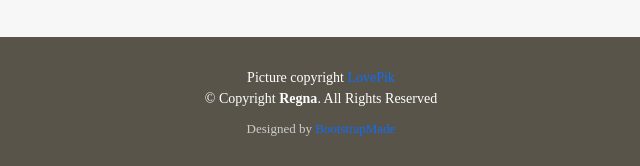
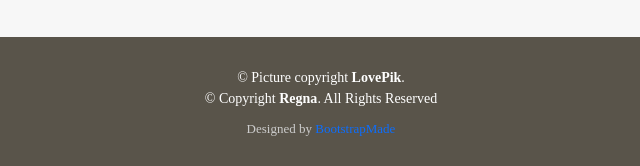
Before and after one commit to wayne301415/wayne301415.github.io, a plain HTML site: page index.html in a window 1280 px wide. Shown: the part 9801-9967 px from the top of the page, 319-959 px from the left. Drawn offline with Linux system fonts and the light colour scheme.

Commit message:
Update index.html

```diff
--- a/index.html
+++ b/index.html
@@ -616,7 +616,7 @@
 
     <div class="container">
       <div class="copyright">
-        Picture copyright <a href ="https://zh.lovepik.com/">LovePik</a><br/>
+        &copy; Picture copyright <strong>LovePik</strong>.<br/>
         &copy; Copyright <strong>Regna</strong>. All Rights Reserved
       </div>
       <div class="credits">
```
